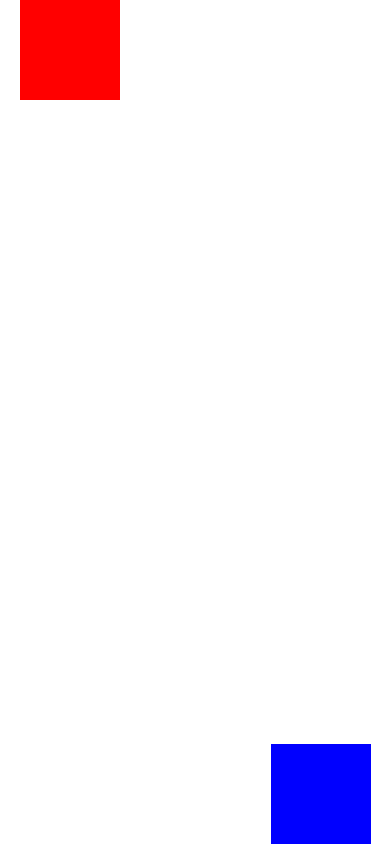
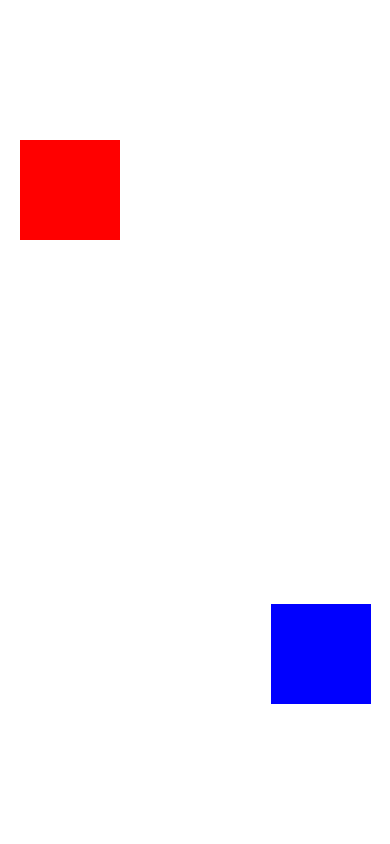
Before and after one commit to peepcrusher/coding-drills, a plain HTML site: page css-bootstrap/code-drills/00-required-code-drills/09-core-css-media-queries-2/challenge-prompt.html in a window 390 px wide. Drawn offline with Linux system fonts and the light colour scheme.

Commit message:
did core css media queries 2 drill

```diff
--- a/css-bootstrap/code-drills/00-required-code-drills/09-core-css-media-queries-2/style.css
+++ b/css-bootstrap/code-drills/00-required-code-drills/09-core-css-media-queries-2/style.css
@@ -22,10 +22,308 @@
 
 @media (max-width: 1250px) {
   .box-red {
+    height: 100px;
+    width: 100px;
+    background-color: red;
 
+    position: fixed;
+    top: 10px;
+    left: 5%;
   }
 
   .box-blue {
+    height: 100px;
+    width: 100px;
+    background-color: blue;
 
+    position: fixed;
+    bottom: 10px;
+    right: 5%;
   }
 }
+
+@media (max-width: 1200px) {
+  .box-red {
+    height: 100px;
+    width: 100px;
+    background-color: red;
+
+    position: fixed;
+    top: 20px;
+    left: 5%;
+  }
+
+  .box-blue {
+    height: 100px;
+    width: 100px;
+    background-color: blue;
+
+    position: fixed;
+    bottom: 20px;
+    right: 5%;
+  }
+}
+
+@media (max-width: 1100px) {
+  .box-red {
+    height: 100px;
+    width: 100px;
+    background-color: red;
+
+    position: fixed;
+    top: 30px;
+    left: 5%;
+  }
+
+  .box-blue {
+    height: 100px;
+    width: 100px;
+    background-color: blue;
+
+    position: fixed;
+    bottom: 30px;
+    right: 5%;
+  }
+}
+
+@media (max-width: 1050px) {
+  .box-red {
+    height: 100px;
+    width: 100px;
+    background-color: red;
+
+    position: fixed;
+    top: 40px;
+    left: 5%;
+  }
+
+  .box-blue {
+    height: 100px;
+    width: 100px;
+    background-color: blue;
+
+    position: fixed;
+    bottom: 40px;
+    right: 5%;
+  }
+}
+
+@media (max-width: 1000px) {
+  .box-red {
+    height: 100px;
+    width: 100px;
+    background-color: red;
+
+    position: fixed;
+    top: 50px;
+    left: 5%;
+  }
+
+  .box-blue {
+    height: 100px;
+    width: 100px;
+    background-color: blue;
+
+    position: fixed;
+    bottom: 50px;
+    right: 5%;
+  }
+}
+
+@media (max-width: 950px) {
+  .box-red {
+    height: 100px;
+    width: 100px;
+    background-color: red;
+
+    position: fixed;
+    top: 60px;
+    left: 5%;
+  }
+
+  .box-blue {
+    height: 100px;
+    width: 100px;
+    background-color: blue;
+
+    position: fixed;
+    bottom: 60px;
+    right: 5%;
+  }
+}
+
+@media (max-width: 900px) {
+  .box-red {
+    height: 100px;
+    width: 100px;
+    background-color: red;
+
+    position: fixed;
+    top: 70px;
+    left: 5%;
+  }
+
+  .box-blue {
+    height: 100px;
+    width: 100px;
+    background-color: blue;
+
+    position: fixed;
+    bottom: 70px;
+    right: 5%;
+  }
+}
+
+@media (max-width: 850px) {
+  .box-red {
+    height: 100px;
+    width: 100px;
+    background-color: red;
+
+    position: fixed;
+    top: 80px;
+    left: 5%;
+  }
+
+  .box-blue {
+    height: 100px;
+    width: 100px;
+    background-color: blue;
+
+    position: fixed;
+    bottom: 80px;
+    right: 5%;
+  }
+}
+
+@media (max-width: 800px) {
+  .box-red {
+    height: 100px;
+    width: 100px;
+    background-color: red;
+
+    position: fixed;
+    top: 90px;
+    left: 5%;
+  }
+
+  .box-blue {
+    height: 100px;
+    width: 100px;
+    background-color: blue;
+
+    position: fixed;
+    bottom: 90px;
+    right: 5%;
+  }
+}
+
+@media (max-width: 750px) {
+  .box-red {
+    height: 100px;
+    width: 100px;
+    background-color: red;
+
+    position: fixed;
+    top: 100px;
+    left: 5%;
+  }
+
+  .box-blue {
+    height: 100px;
+    width: 100px;
+    background-color: blue;
+
+    position: fixed;
+    bottom: 100px;
+    right: 5%;
+  }
+}
+
+@media (max-width: 700px) {
+  .box-red {
+    height: 100px;
+    width: 100px;
+    background-color: red;
+
+    position: fixed;
+    top: 110px;
+    left: 5%;
+  }
+
+  .box-blue {
+    height: 100px;
+    width: 100px;
+    background-color: blue;
+
+    position: fixed;
+    bottom: 110px;
+    right: 5%;
+  }
+}
+
+@media (max-width: 650px) {
+  .box-red {
+    height: 100px;
+    width: 100px;
+    background-color: red;
+
+    position: fixed;
+    top: 120px;
+    left: 5%;
+  }
+
+  .box-blue {
+    height: 100px;
+    width: 100px;
+    background-color: blue;
+
+    position: fixed;
+    bottom: 120px;
+    right: 5%;
+  }
+}
+
+@media (max-width: 600px) {
+  .box-red {
+    height: 100px;
+    width: 100px;
+    background-color: red;
+
+    position: fixed;
+    top: 130px;
+    left: 5%;
+  }
+
+  .box-blue {
+    height: 100px;
+    width: 100px;
+    background-color: blue;
+
+    position: fixed;
+    bottom: 130px;
+    right: 5%;
+  }
+}
+
+@media (max-width: 550px) {
+  .box-red {
+    height: 100px;
+    width: 100px;
+    background-color: red;
+
+    position: fixed;
+    top: 140px;
+    left: 5%;
+  }
+
+  .box-blue {
+    height: 100px;
+    width: 100px;
+    background-color: blue;
+
+    position: fixed;
+    bottom: 140px;
+    right: 5%;
+  }
+}
```
